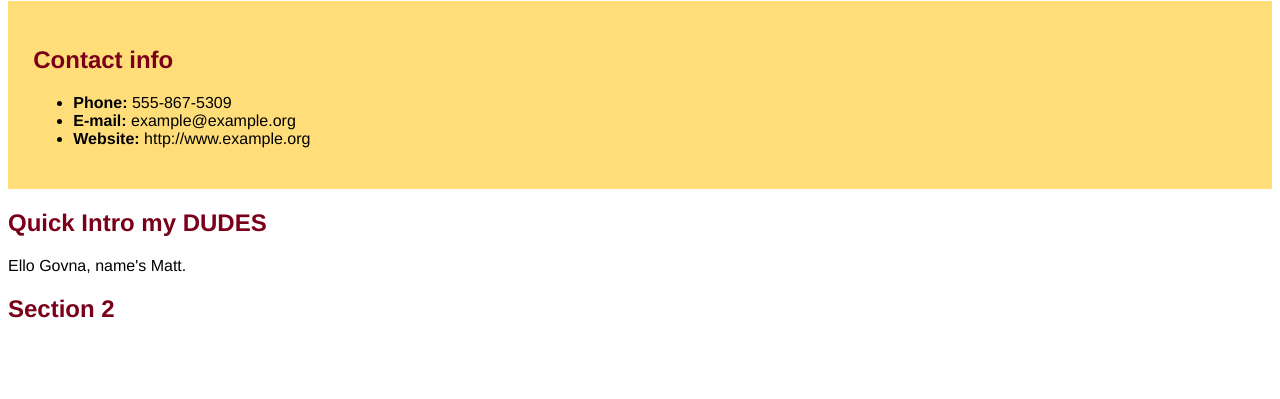
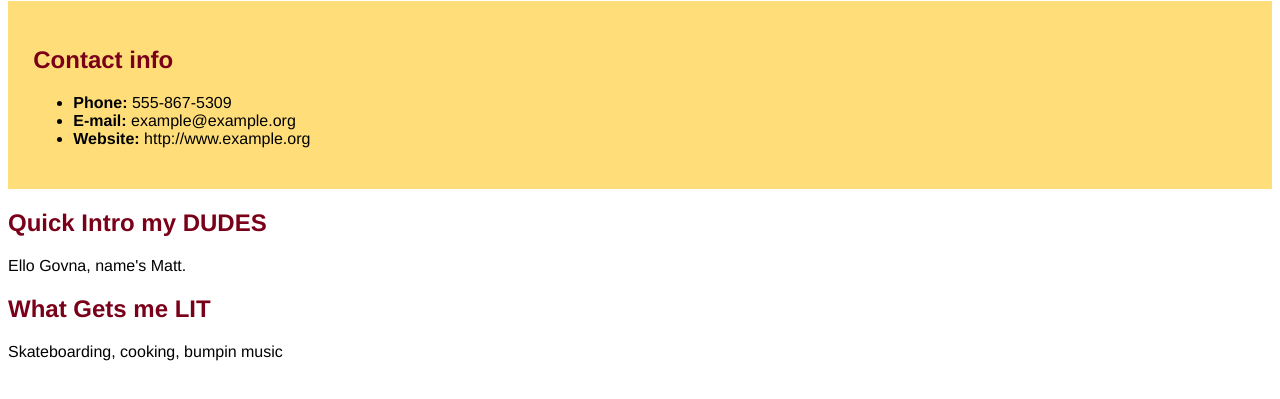
Before and after one commit to Mai-Kh/my-sitebruh, a plain HTML site: page index.html in a window 1280 px wide. Shown: the part 79-478 px from the top of the page. Drawn offline with Linux system fonts and the light colour scheme.

Commit message:
added description

```diff
--- a/index.html
+++ b/index.html
@@ -21,8 +21,9 @@
 
 <p>Ello Govna, name's Matt.</p>
 
-<h2>Section 2</h2>
+<h2>What Gets me LIT</h2>
 
+<p>Skateboarding, cooking, bumpin music </p>
 
 
 
```
